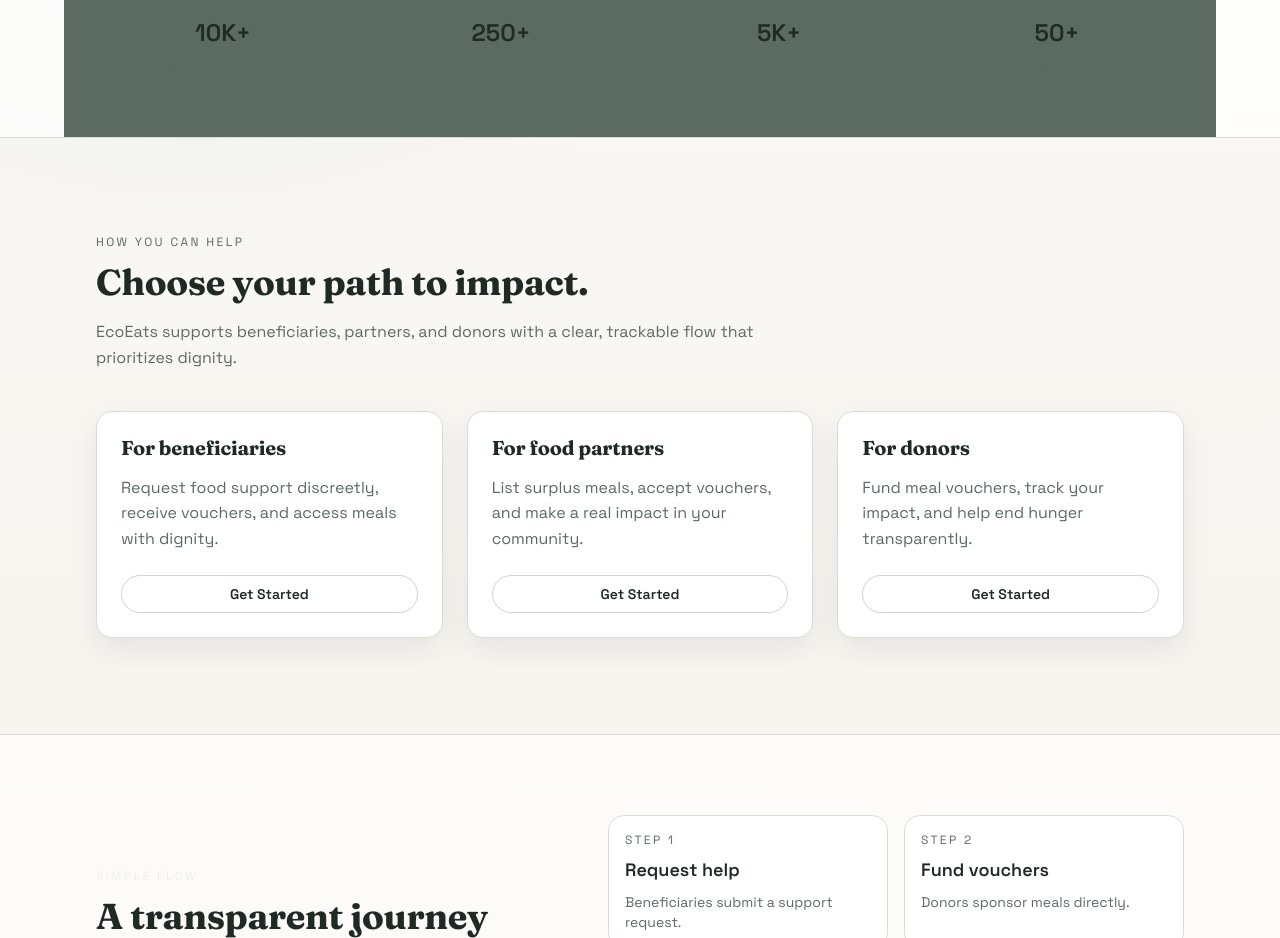
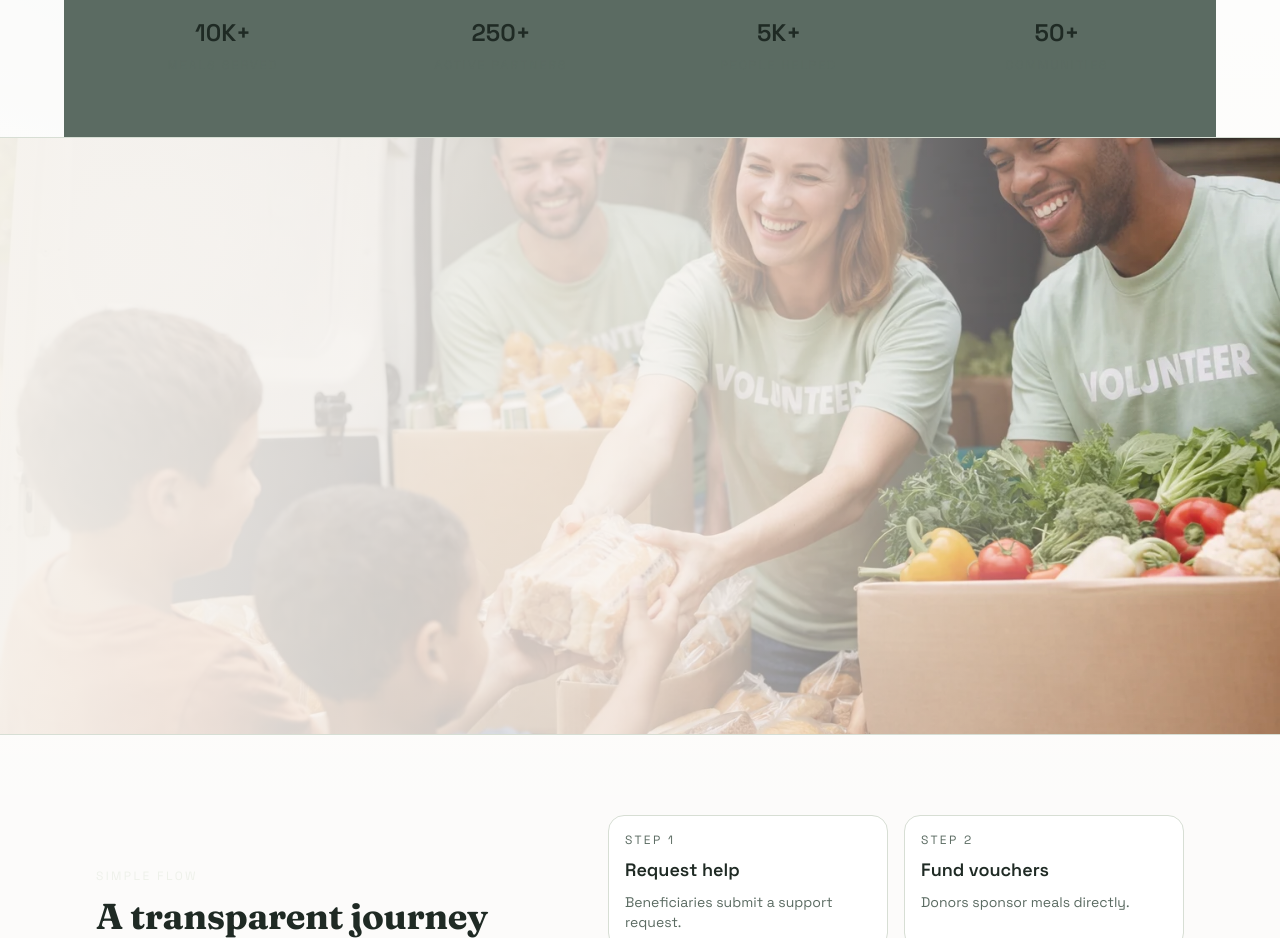
Before and after one commit to Chijex5/Eco-Eats, a Next.js app: page / in a window 1280 px wide. Shown: the part 960-1898 px from the top of the page. Built offline with nearby package versions, Linux system fonts and the light colour scheme.

Commit message:
Enhance layout by adding overflow-hidden class to donor image section

```diff
--- a/app/page.tsx
+++ b/app/page.tsx
@@ -105,7 +105,7 @@
         </div>
       </section>
 
-      <section className="py-24">
+      <section className="relative overflow-hidden py-24">
         <div className="absolute inset-0">
           <img
             src="/images/donor-image.webp"
```
